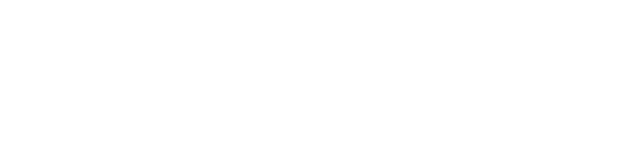
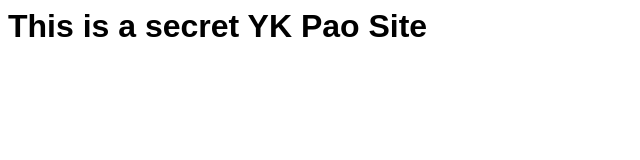
Before and after one commit to DiegoPwaater/project-one, a plain HTML site: page index.html in a window 1280 px wide. Shown: the whole page, without its empty margins (0-640 px from the left). Drawn offline with Linux system fonts and the light colour scheme.

Commit message:
Classadoo autocommit

```diff
--- a/index.html
+++ b/index.html
@@ -4,6 +4,6 @@
     <link rel="stylesheet" type="text/css" href="style.css">
   </head>
   <body>
-    <h1></h1>
+    <h1>This is a secret YK Pao Site</h1>
   </body>
 </html>
```
